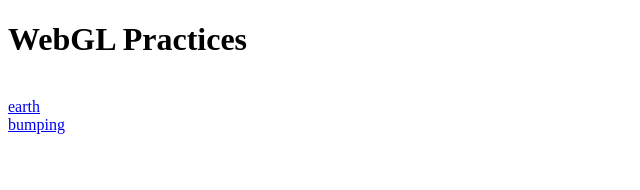
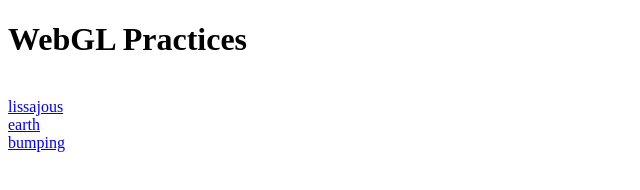
Before and after one commit to halfseal/halfseal.github.io, a plain HTML site: page index.html in a window 1280 px wide. Shown: the whole page, without its empty margins (0-640 px from the left). Drawn offline with Linux system fonts and the light colour scheme.

Commit message:
Update index.html

```diff
--- a/index.html
+++ b/index.html
@@ -7,6 +7,7 @@
 </head>
 <body>
     <h1>WebGL Practices</h1><br>
+    <a href="https://halfseal.github.io/lissajous/">lissajous</a><br>
     <a href="https://halfseal.github.io/webgl_earth/">earth</a><br>
     <a href="https://halfseal.github.io/webgl_bumping/">bumping</a><br>
 </body>
```
